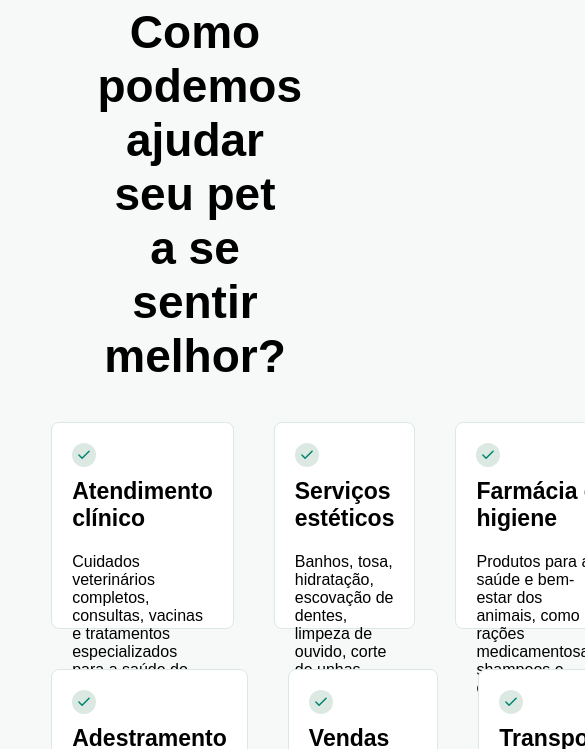
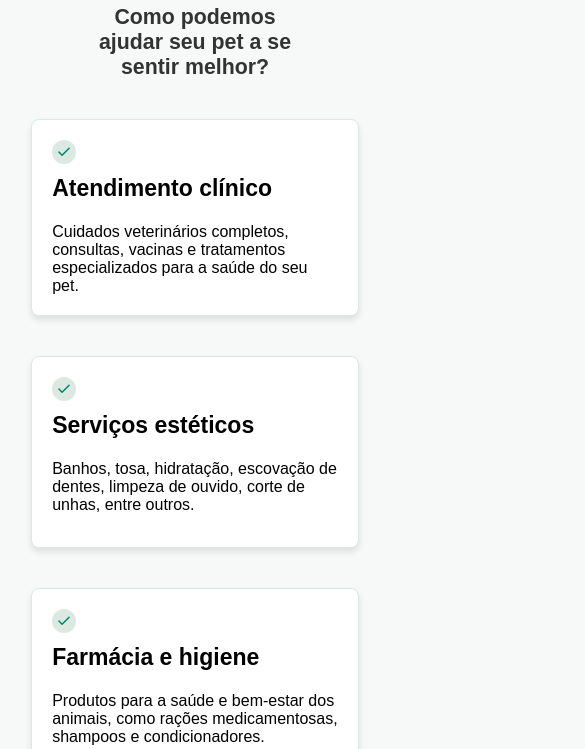
Before and after one commit to emerss001/Lob-oCare, a plain HTML site: page pages/servicos.html in a window 390 px wide. Shown: the part 95-844 px from the top of the page, 585 px wide, since content can reach past the window. Drawn offline with Linux system fonts and the light colour scheme.

Commit message:
Adicionando responsividade na página de serviços

```diff
--- a/assets/css/servicos/css-servicos.css
+++ b/assets/css/servicos/css-servicos.css
@@ -23,19 +23,23 @@ body{
     background-color: white;
     border-radius: 8px;
     border: solid 1px #dce9e2;
-    width: 347px;
-    height: 207px;
+    box-shadow: 0 4px 6px rgba(0, 0, 0, 0.1);
     padding: 20px;
+    min-height: 12rem;
     margin: 20px;
+    width: 300rem;
+    width: 100%;
+    text-align: left;
 }
 
 .main-tittle{
-    font-size: 23px;
+    font-size: 15pt;
     padding-left: 25%;
     padding-top: 2%;
     padding-bottom: 5%;
     padding-right: 25%;
     text-align: center;
+    color: #333;
 }
 
 .painel-cards{
@@ -58,3 +62,20 @@ p{
     font-size: 16px;
     font-weight:normal;
 }
+
+@media (max-width: 1150px) {
+    .painel-cards {
+        flex-direction: column;
+        align-items: center;
+    }
+
+    .main-tittle{
+        font-size: 12pt;
+    }
+}
+
+@media (max-width: 768px) {
+    .main-tittle{
+        font-size: 8pt;
+    }
+}
```
